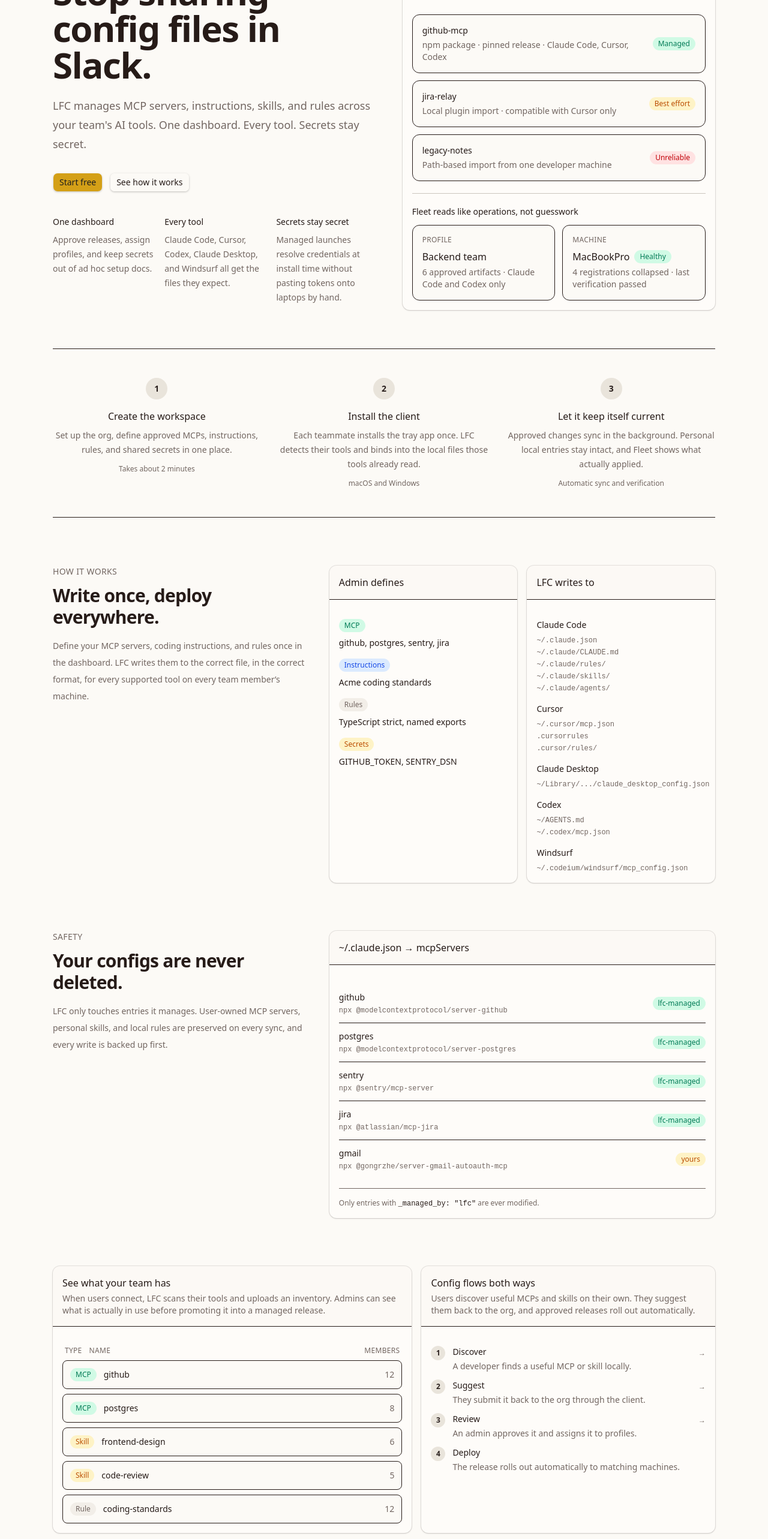
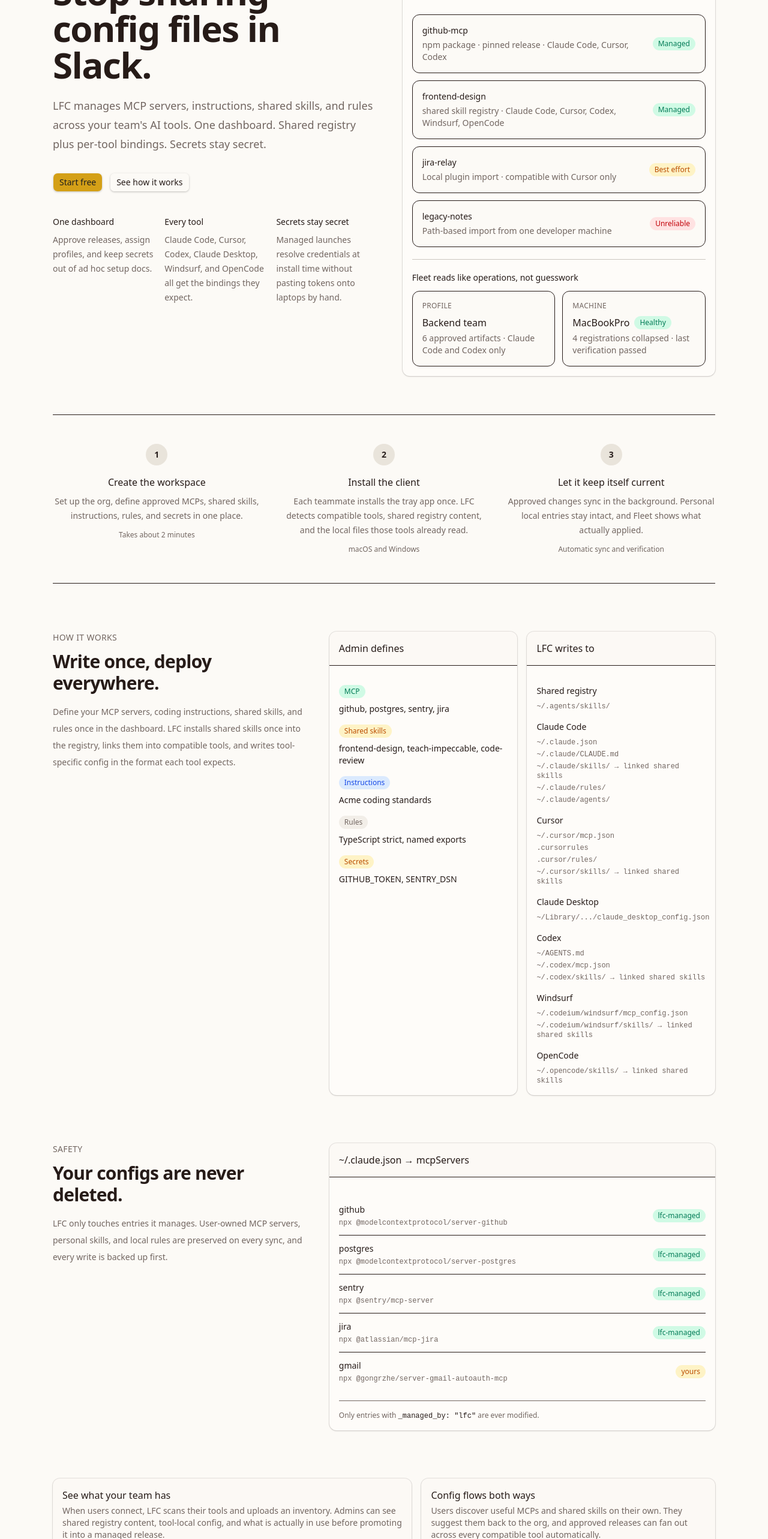
Before and after one commit to AbregaInc/lfc-dev, a React (Vite) app in the folder apps/dashboard/: page / in a window 1280 px wide. Shown: the part 234-2800 px from the top of the page at 60% size. Built offline with nearby package versions, Linux system fonts and the light colour scheme; no server answers.

Commit message:
Update landing page for shared registry model

```diff
--- a/apps/dashboard/src/pages/Landing.tsx
+++ b/apps/dashboard/src/pages/Landing.tsx
@@ -19,14 +19,14 @@
     step: "1",
     title: "Create the workspace",
     detail:
-      "Set up the org, define approved MCPs, instructions, rules, and shared secrets in one place.",
+      "Set up the org, define approved MCPs, shared skills, instructions, rules, and secrets in one place.",
     meta: "Takes about 2 minutes",
   },
   {
     step: "2",
     title: "Install the client",
     detail:
-      "Each teammate installs the tray app once. LFC detects their tools and binds into the local files those tools already read.",
+      "Each teammate installs the tray app once. LFC detects compatible tools, shared registry content, and the local files those tools already read.",
     meta: "macOS and Windows",
   },
   {
@@ -40,6 +40,11 @@
 
 const adminDefines = [
   { label: "MCP", tone: "success" as const, value: "github, postgres, sentry, jira" },
+  {
+    label: "Shared skills",
+    tone: "warning" as const,
+    value: "frontend-design, teach-impeccable, code-review",
+  },
   { label: "Instructions", tone: "info" as const, value: "Acme coding standards" },
   { label: "Rules", tone: "neutral" as const, value: "TypeScript strict, named exports" },
   { label: "Secrets", tone: "warning" as const, value: "GITHUB_TOKEN, SENTRY_DSN" },
@@ -47,18 +52,27 @@
 
 const fileMap = [
   {
+    tool: "Shared registry",
+    files: ["~/.agents/skills/"],
+  },
+  {
     tool: "Claude Code",
     files: [
       "~/.claude.json",
       "~/.claude/CLAUDE.md",
+      "~/.claude/skills/ → linked shared skills",
       "~/.claude/rules/",
-      "~/.claude/skills/",
       "~/.claude/agents/",
     ],
   },
   {
     tool: "Cursor",
-    files: ["~/.cursor/mcp.json", ".cursorrules", ".cursor/rules/"],
+    files: [
+      "~/.cursor/mcp.json",
+      ".cursorrules",
+      ".cursor/rules/",
+      "~/.cursor/skills/ → linked shared skills",
+    ],
   },
   {
     tool: "Claude Desktop",
@@ -66,11 +80,18 @@
   },
   {
     tool: "Codex",
-    files: ["~/AGENTS.md", "~/.codex/mcp.json"],
+    files: ["~/AGENTS.md", "~/.codex/mcp.json", "~/.codex/skills/ → linked shared skills"],
   },
   {
     tool: "Windsurf",
-    files: ["~/.codeium/windsurf/mcp_config.json"],
+    files: [
+      "~/.codeium/windsurf/mcp_config.json",
+      "~/.codeium/windsurf/skills/ → linked shared skills",
+    ],
+  },
+  {
+    tool: "OpenCode",
+    files: ["~/.opencode/skills/ → linked shared skills"],
   },
 ];
 
@@ -109,15 +130,23 @@
 
 const inventory = [
   { type: "MCP", name: "github", users: 12, tone: "success" as const },
-  { type: "MCP", name: "postgres", users: 8, tone: "success" as const },
-  { type: "Skill", name: "frontend-design", users: 6, tone: "warning" as const },
-  { type: "Skill", name: "code-review", users: 5, tone: "warning" as const },
+  { type: "Shared", name: "frontend-design", users: 6, tone: "warning" as const },
+  { type: "Shared", name: "teach-impeccable", users: 4, tone: "warning" as const },
+  { type: "Project", name: "AGENTS.md defaults", users: 7, tone: "info" as const },
   { type: "Rule", name: "coding-standards", users: 12, tone: "neutral" as const },
 ];
 
 const reviewFlow = [
-  { step: "1", title: "Discover", detail: "A developer finds a useful MCP or skill locally." },
-  { step: "2", title: "Suggest", detail: "They submit it back to the org through the client." },
+  {
+    step: "1",
+    title: "Discover",
+    detail: "A developer finds a useful MCP, project instruction, or shared skill locally.",
+  },
+  {
+    step: "2",
+    title: "Suggest",
+    detail: "They submit that shared registry item or tool-local config back to the org.",
+  },
   { step: "3", title: "Review", detail: "An admin approves it and assigns it to profiles." },
   { step: "4", title: "Deploy", detail: "The release rolls out automatically to matching machines." },
 ];
@@ -131,11 +160,13 @@
 ];
 
 const detectedTools = [
-  { name: "Claude Code", detail: "5 MCPs, 12 skills, 3 rules, 2 agents" },
-  { name: "Cursor", detail: "5 MCPs, 2 rules" },
-  { name: "Claude Desktop", detail: "5 MCPs" },
-  { name: "Codex", detail: "3 MCPs, instructions" },
-  { name: "Windsurf", detail: "2 MCPs" },
+  { name: "Shared registry", detail: "28 shared skills installed once and linked into compatible tools" },
+  { name: "Claude Code", detail: "4 MCPs, instructions, 29 linked shared skills, 2 agents" },
+  { name: "Cursor", detail: "1 MCP, 28 linked shared skills" },
+  { name: "Claude Desktop", detail: "3 MCPs" },
+  { name: "Codex", detail: "instructions, 28 linked shared skills" },
+  { name: "Windsurf", detail: "28 linked shared skills" },
+  { name: "OpenCode", detail: "28 linked shared skills" },
 ];
 
 const plans = [
@@ -282,8 +313,8 @@
               Stop sharing config files in Slack.
             </h1>
             <p className="mt-5 max-w-2xl text-lg leading-8 text-muted-foreground">
-              LFC manages MCP servers, instructions, skills, and rules across your team&apos;s AI
-              tools. One dashboard. Every tool. Secrets stay secret.
+              LFC manages MCP servers, instructions, shared skills, and rules across your team&apos;s AI
+              tools. One dashboard. Shared registry plus per-tool bindings. Secrets stay secret.
             </p>
 
             <div className="mt-8 flex flex-wrap gap-3">
@@ -303,7 +334,7 @@
               <div className="space-y-2">
                 <div className="text-sm font-medium text-foreground">Every tool</div>
                 <p className="text-sm leading-6 text-muted-foreground">
-                  Claude Code, Cursor, Codex, Claude Desktop, and Windsurf all get the files they expect.
+                  Claude Code, Cursor, Codex, Claude Desktop, Windsurf, and OpenCode all get the bindings they expect.
                 </p>
               </div>
               <div className="space-y-2">
@@ -326,6 +357,18 @@
                     <div className="text-sm font-medium text-foreground">github-mcp</div>
                     <div className="mt-1 text-sm text-muted-foreground">
                       npm package · pinned release · Claude Code, Cursor, Codex
+                    </div>
+                  </div>
+                  <StatusBadge tone="success">Managed</StatusBadge>
+                </div>
+              </div>
+
+              <div className="rounded-xl border bg-background p-4">
+                <div className="flex items-center justify-between gap-3">
+                  <div>
+                    <div className="text-sm font-medium text-foreground">frontend-design</div>
+                    <div className="mt-1 text-sm text-muted-foreground">
+                      shared skill registry · Claude Code, Cursor, Codex, Windsurf, OpenCode
                     </div>
                   </div>
                   <StatusBadge tone="success">Managed</StatusBadge>
@@ -409,7 +452,7 @@
           <SectionIntro
             eyebrow="How it works"
             title="Write once, deploy everywhere."
-            description="Define your MCP servers, coding instructions, and rules once in the dashboard. LFC writes them to the correct file, in the correct format, for every supported tool on every team member’s machine."
+            description="Define your MCP servers, coding instructions, shared skills, and rules once in the dashboard. LFC installs shared skills once into the registry, links them into compatible tools, and writes tool-specific config in the format each tool expects."
           />
 
           <div className="grid gap-4 md:grid-cols-2">
@@ -473,7 +516,7 @@
         <section className="mt-20 grid gap-4 lg:grid-cols-[1.1fr_0.9fr]">
           <ProofPanel
             title="See what your team has"
-            description="When users connect, LFC scans their tools and uploads an inventory. Admins can see what is actually in use before promoting it into a managed release."
+            description="When users connect, LFC scans their tools and uploads an inventory. Admins can see shared registry content, tool-local config, and what is actually in use before promoting it into a managed release."
           >
             <div className="space-y-2">
               <div className="grid grid-cols-[auto_1fr_auto] gap-3 px-1 text-xs font-medium tracking-wide text-muted-foreground uppercase">
@@ -496,7 +539,7 @@
 
           <ProofPanel
             title="Config flows both ways"
-            description="Users discover useful MCPs and skills on their own. They suggest them back to the org, and approved releases roll out automatically."
+            description="Users discover useful MCPs and shared skills on their own. They suggest them back to the org, and approved releases can fan out across every compatible tool automatically."
           >
             <div className="space-y-3">
               {reviewFlow.map((item, index) => (
@@ -543,7 +586,7 @@
 
           <ProofPanel
             title="Auto-detects everything"
-            description="The tray app scans the machine, finds supported AI tools, and previews what is configured before writing a single byte."
+            description="The tray app scans the machine, finds supported AI tools, separates shared registry content from tool-local config, and previews what is configured before writing a single byte."
           >
             <div className="space-y-2">
               {detectedTools.map((tool) => (
```
